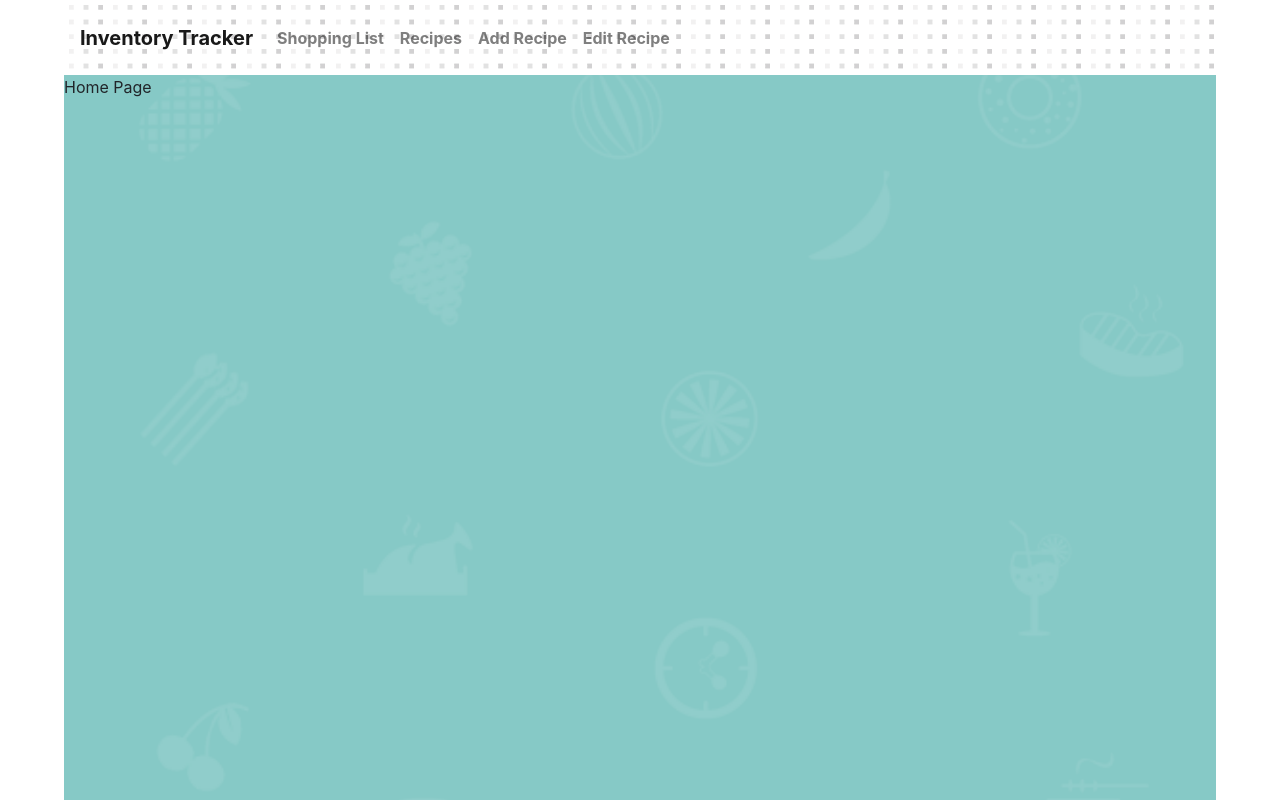
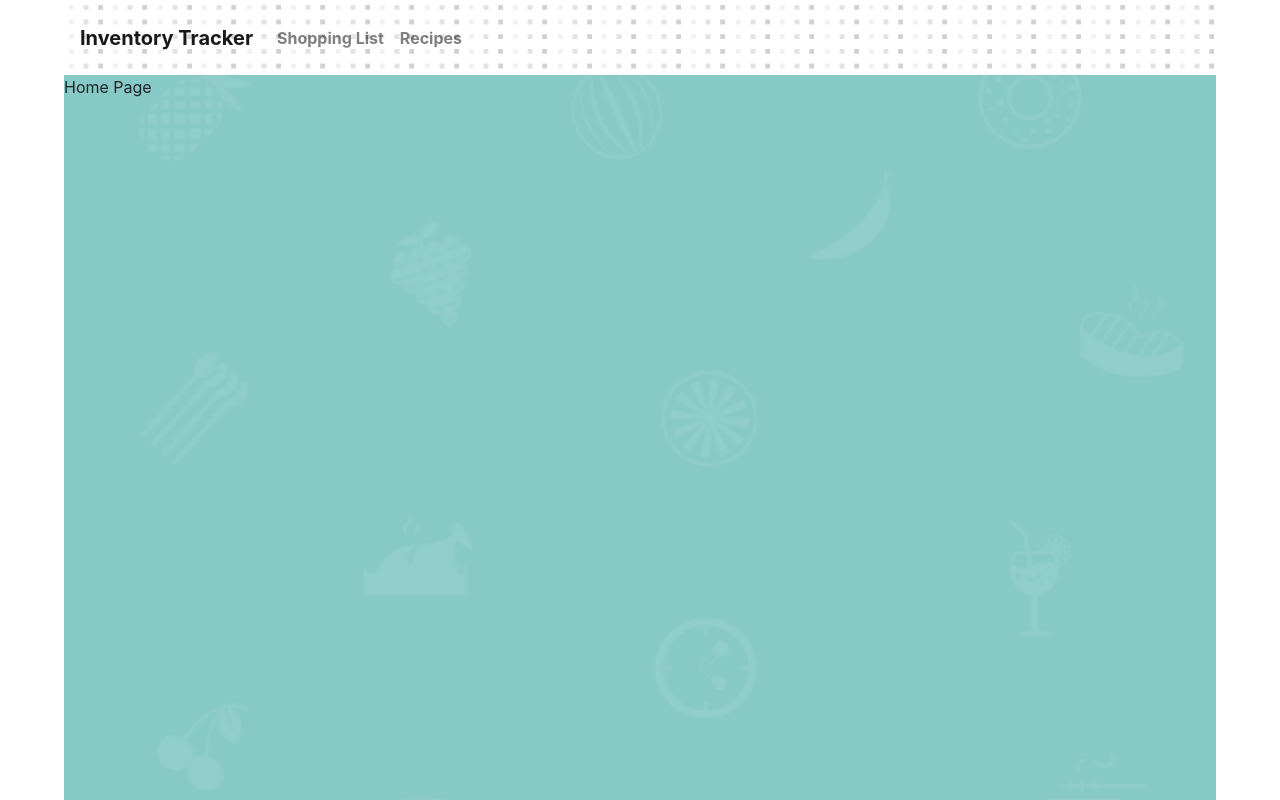
Before and after one commit to poking123/Ingredients, a React (Create React App) app in the folder client/: page / in a window 1280 px wide. Built offline with nearby package versions, Linux system fonts and the light colour scheme.

Commit message:
added https and removed Add/Edit Recipe

```diff
--- a/client/src/App.js
+++ b/client/src/App.js
@@ -5,8 +5,6 @@ import { Route } from 'react-router-dom';
 import ShoppingList from './components/ShoppingList/ShoppingList';
 import Recipes from './components/Recipes/Recipes';
 import AddRecipe from './components/AddRecipe/AddRecipe';
-import EditRecipe from './components/EditRecipe/EditRecipe';
-import ChooseRecipe from './components/EditRecipe/ChooseRecipe';
 import 'jquery';
 import 'bootstrap';
 
@@ -17,8 +15,6 @@ function App() {
       <Route exact path='/' component={Home} />
       <Route path='/Shopping_List' component={ShoppingList} />
       <Route path='/Recipes' component={Recipes} />
-      <Route path='/Add_Recipe' component={AddRecipe} />
-      <Route path='/Edit_Recipe' component={ChooseRecipe} />
     </div>
   );
 }
--- a/client/src/components/Navbar.js
+++ b/client/src/components/Navbar.js
@@ -16,12 +16,6 @@ function Navbar() {
                     <li className="nav-item">
                         <Link className="nav-link" to="/Recipes">Recipes</Link>
                     </li>
-                    <li className="nav-item">
-                        <Link className="nav-link" to="/Add_Recipe">Add Recipe</Link>
-                    </li>
-                    <li className="nav-item">
-                        <Link className="nav-link" to="/Edit_Recipe">Edit Recipe</Link>
-                    </li>
                 </ul>
             </div>
         </nav>
```
Also changed, not shown: client/public/css/main.css, 1 other file (tests, documents, lock files or other folders).
